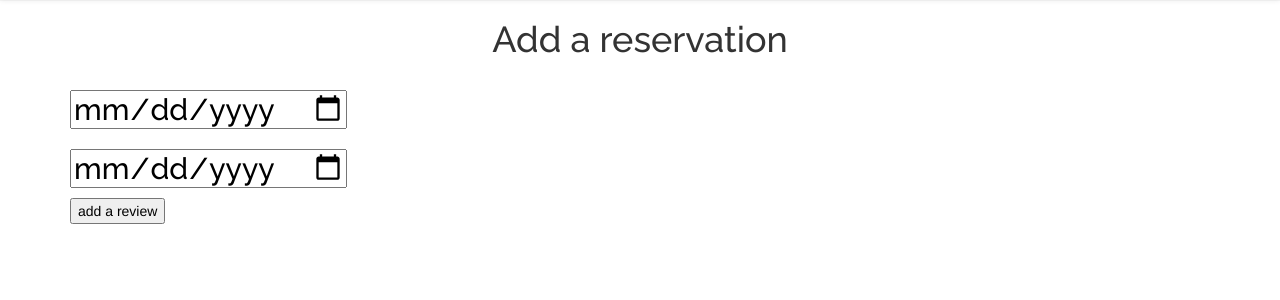
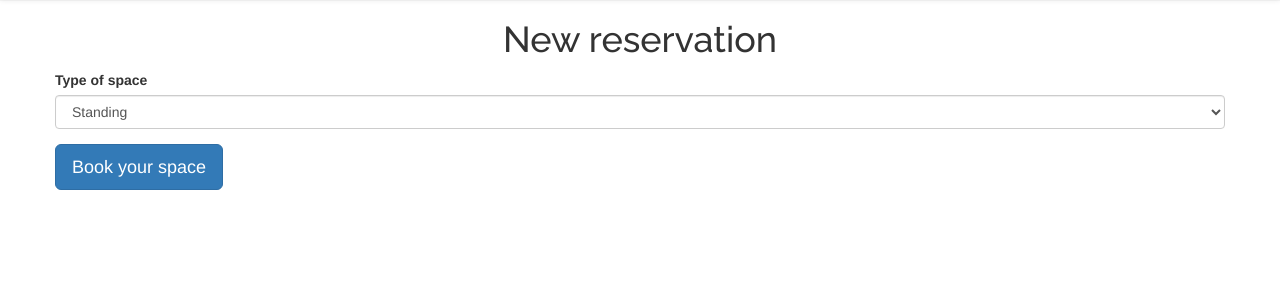
Before and after one commit to oscarlefebvre/share_space, a Rails app: page /spaces/1/reservations/new in a window 1280 px wide. Shown: the part 70-370 px from the top of the page. Run offline with Rails 7, Linux system fonts and the light colour scheme; data comes from the database, SQL or seed files in the repository; data that the repository does not hold is empty; style sheets or scripts are compiled from the project's sources; parts of the project's set-up code (start-up, migrations or seed data) failed here and were passed over; some libraries are stand-ins or nearby versions.

Commit message:
reservations in progress

```diff
--- a/app/views/reservations/new.html.erb
+++ b/app/views/reservations/new.html.erb
@@ -1,13 +1,15 @@
 <!-- app/views/reservation/new.html.erb -->
-<h1 class="text-center"> Add a reservation</h1>
-
+<h1 class="text-center"> New reservation</h1>
  <div class="container">
     <div class="row">
-    <%= form_for [@space, @reservation] do |f| %>
+    <%= simple_form_for @space, url: spaces_path, method: :get do |f| %>
+      <%= f.simple_fields_for :reservations do |p| %>
         <div class="col-xs-12 col-sm-4">
-      <h2><%= f.date_field :start_date, placeholder: "test" %></h2>
-      <h2><%= f.date_field :end_date %></h2>
-      <%= f.submit "add a review" %>
+          <p><%= p.text_field :start_date , class: "datepicker", placeholder: "Check-in" %></p>
+          <p><%= p.text_field :end_date,  class: "datepicker", placeholder: "Check-out" %></p>
+          <% end %>
+      <%= f.input :type_of_space, collection: Space::TYPE_OF_SPACE %>
+      <%= f.submit "Book your space", class: "btn btn-primary btn-lg" %>
       </div>
     <% end %>
     </div>
```
Also changed, not shown: app/views/reservations/show.html.erb (deleted). Lines whose indentation alone changed are shown as unchanged.
